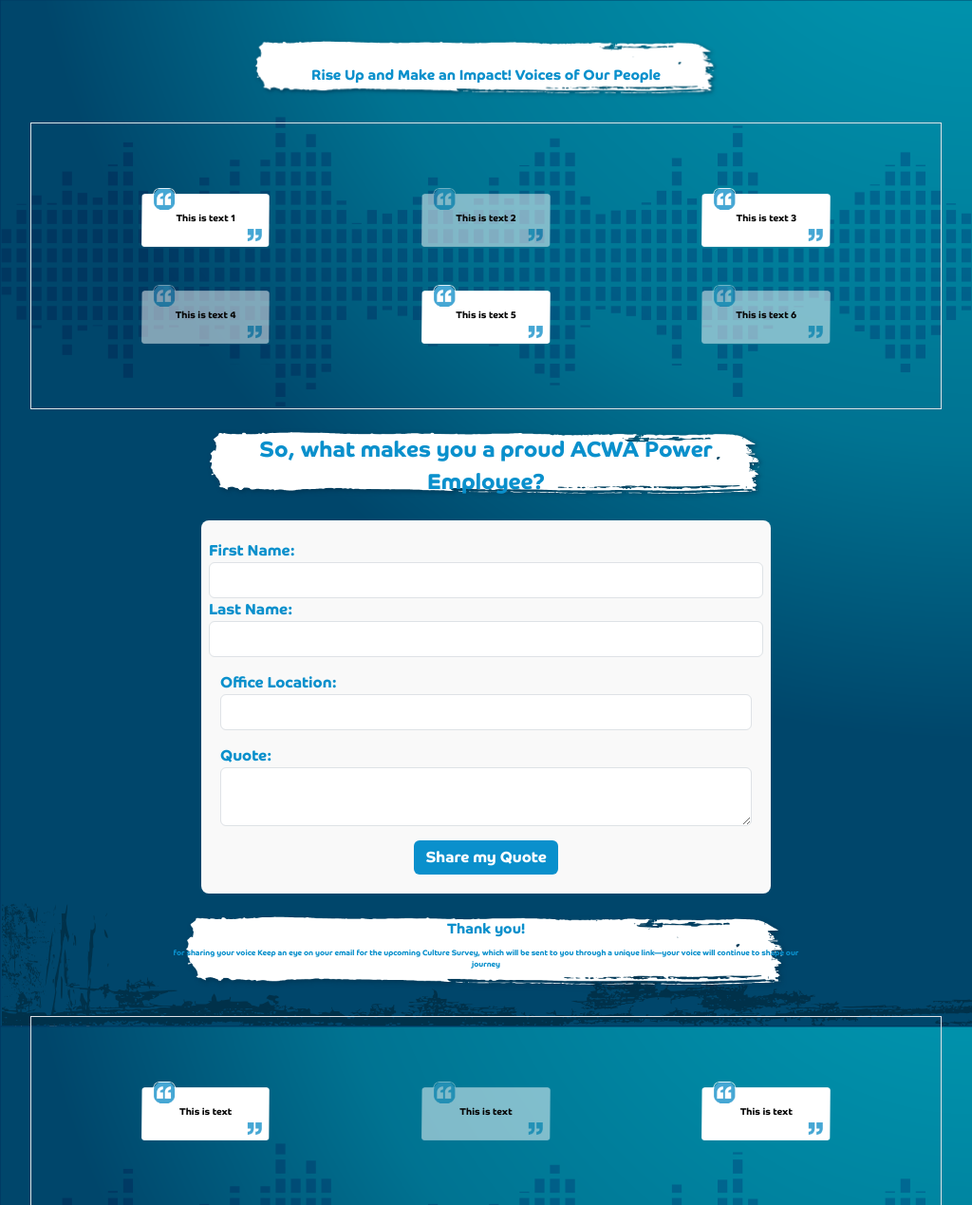
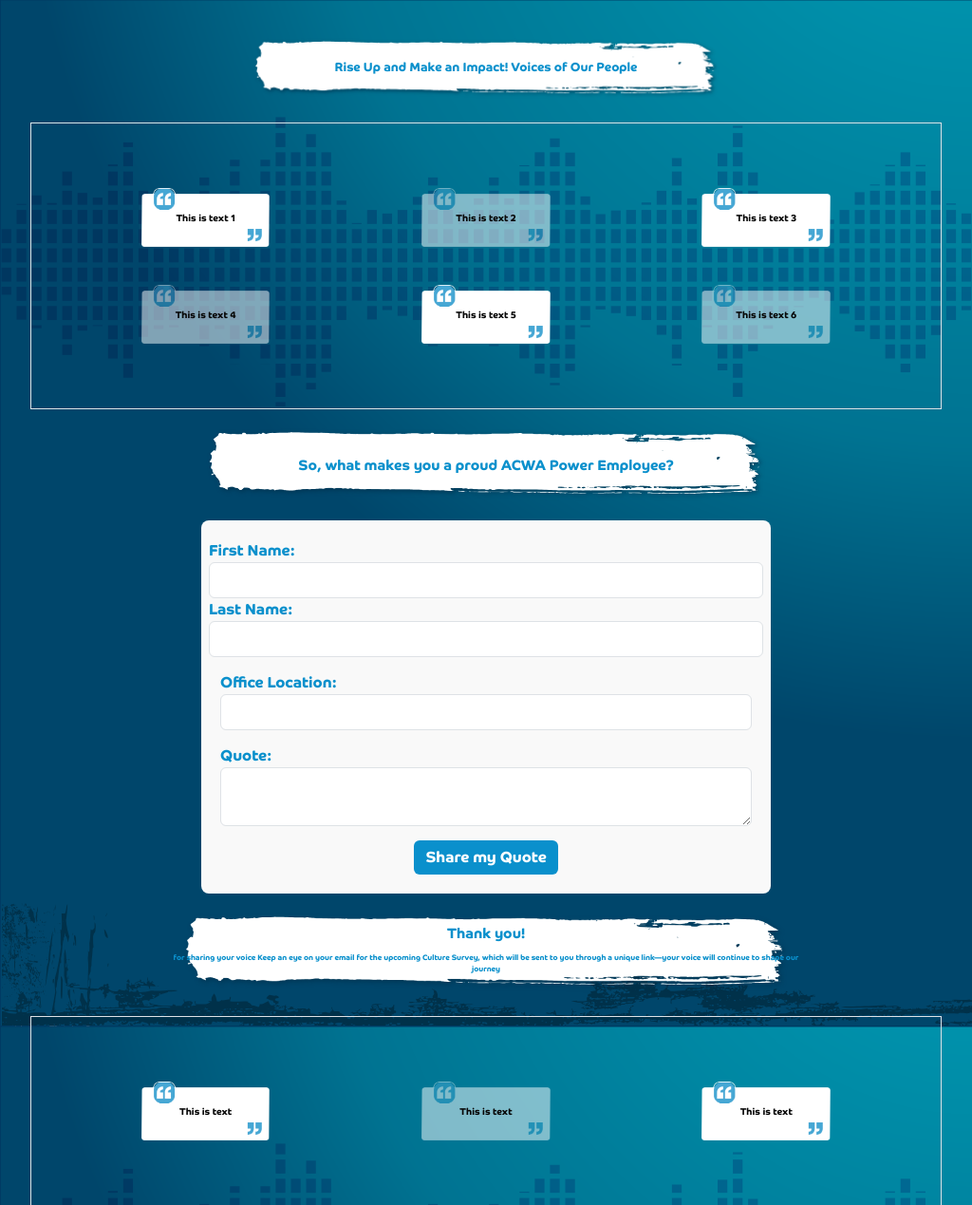
Before and after one commit to abdulhafeez1724/acwa, a Django app: page /profile/ in a window 1024 px wide. Shown: the top 1269 px of the page at 95% size. Run offline with Django 5.2, Linux system fonts and the light colour scheme; some libraries are stand-ins or nearby versions; some web fonts are replaced.

Commit message:
fix again

```diff
--- a/static/servey/css/profile.css
+++ b/static/servey/css/profile.css
@@ -271,8 +271,12 @@
         font-size: 1rem;
     }
     .reviews-text {
-        font-size: 15px; /* Adjust the font size for tablets */
-        top: 10%;
+        font-size: 13px; /* Adjust the font size for tablets */
+        top: 8%;
+    }
+    .overlay-text {
+        font-size: 15px !important;
+        padding: 10px;
     }
     .reviews-image {
         width: 50%; /* Make the image responsive */
@@ -302,6 +306,8 @@
 
     .overlay-text-after-form h3 {
         font-size: 15px !important; /* Adjusted h3 size */
+        padding-top: 10px !important;
+
     }
 
     .overlay-text-after-form p {
```
